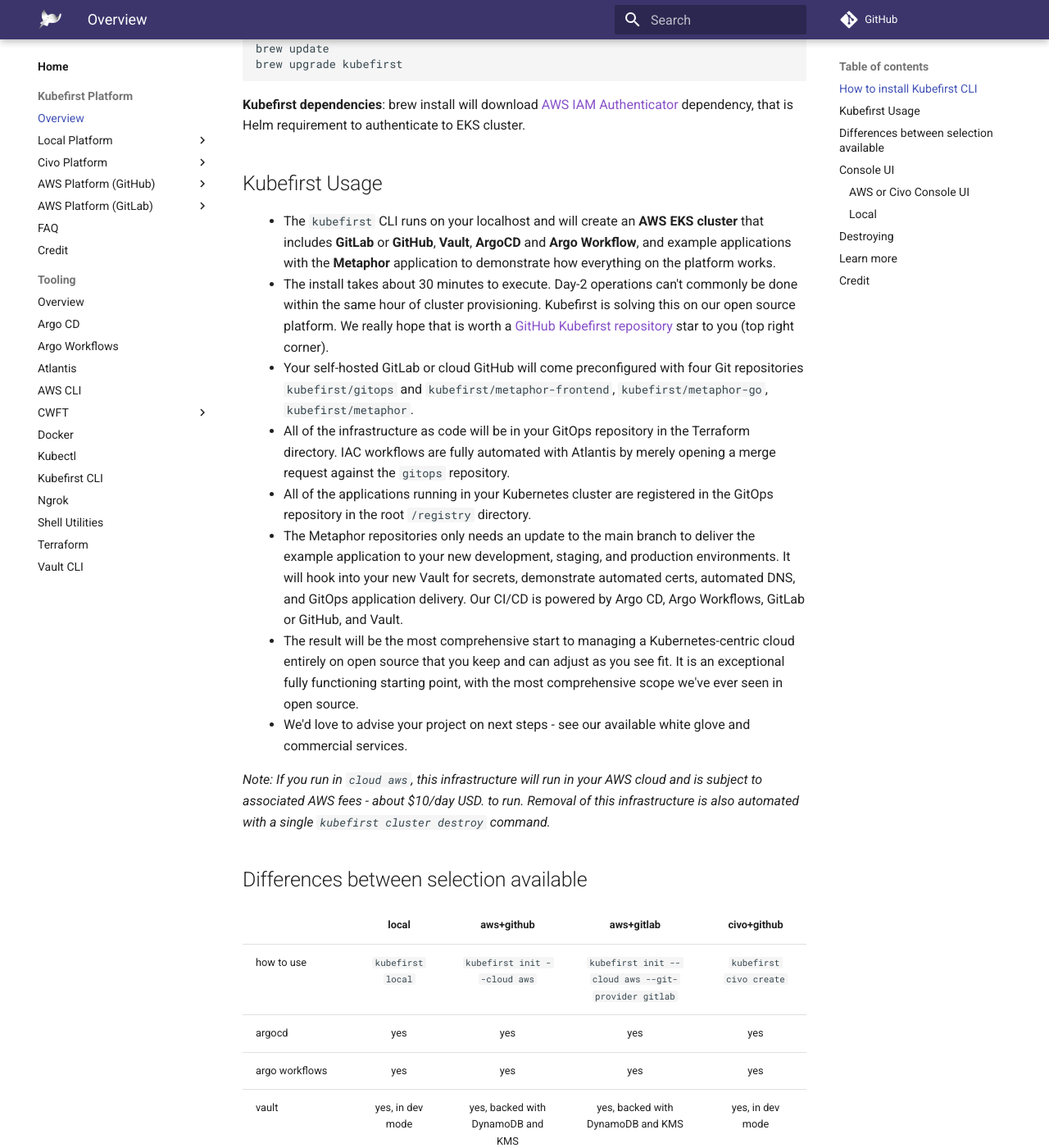
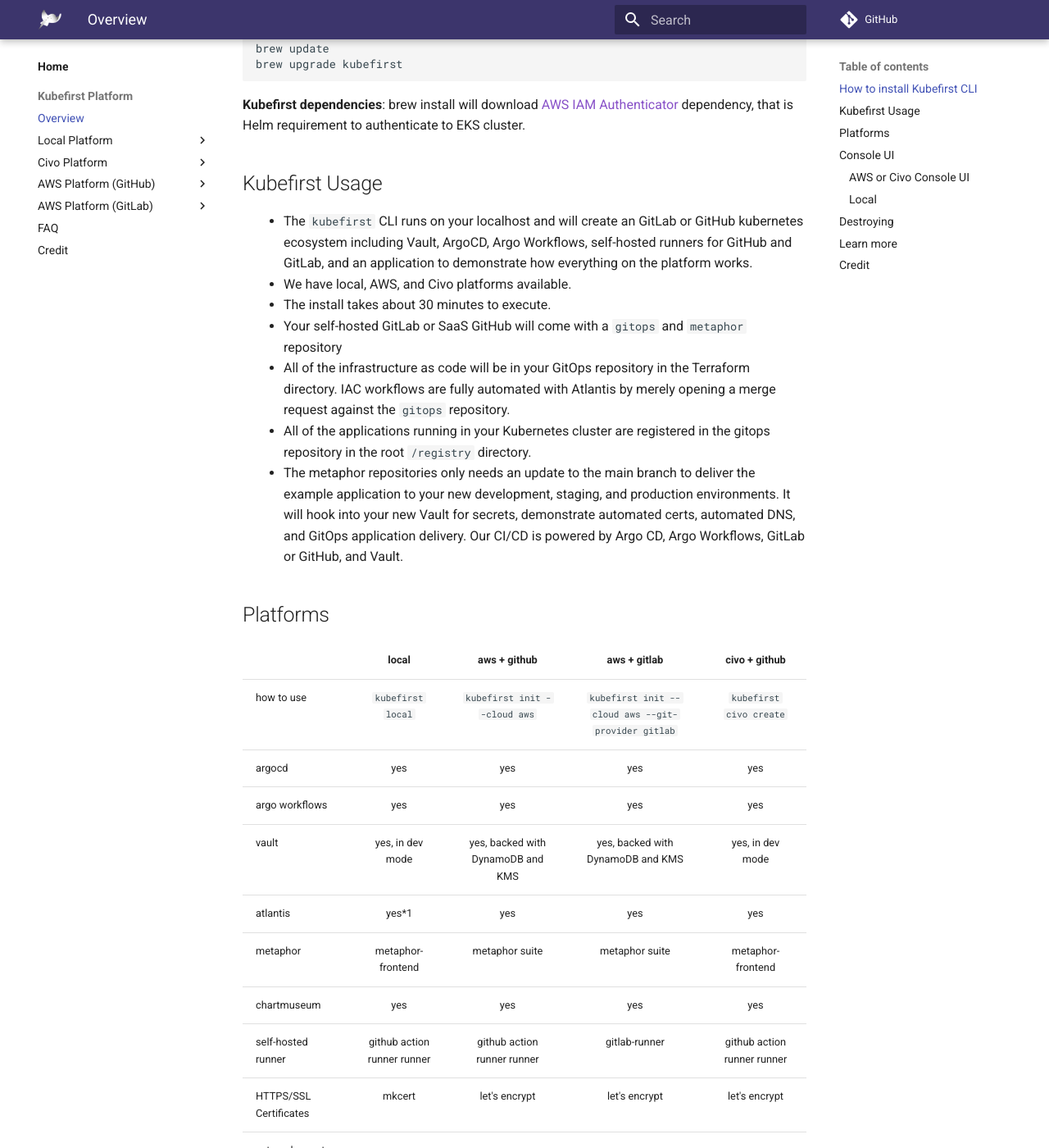
Before and after one commit to konstructio/kubefirst, an MkDocs documentation site: the page built from docs/kubefirst/overview.md, in a window 1280 px wide and 1400 px high, scrolled down 1222 px. Shown: the whole window at 82% size. Built offline with MkDocs 1.6.1 and Material for MkDocs 9.7.7, drawn with Linux system fonts in a browser that asks for light colours; comment, search, counter and statistics services are not loaded.

Commit message:
removing tooling

```diff
--- a/docs/kubefirst/overview.md
+++ b/docs/kubefirst/overview.md
@@ -29,21 +29,17 @@
 ## Kubefirst Usage
 
 [//]: # (todo: update wording)
-- The `kubefirst` CLI runs on your localhost and will create an **AWS EKS cluster** that includes **GitLab** or **GitHub**, **Vault**, **ArgoCD** and **Argo Workflow**, and example applications with the **Metaphor** application to demonstrate how everything on the platform works.
-- The install takes about 30 minutes to execute. Day-2 operations can't commonly be done within the same hour of cluster provisioning. Kubefirst is solving this on our open source platform. We really hope that is worth a [GitHub Kubefirst repository](https://github.com/kubefirst/kubefirst) star to you (top right corner).
-- Your self-hosted GitLab or cloud GitHub will come preconfigured with four Git repositories `kubefirst/gitops` and `kubefirst/metaphor-frontend`, `kubefirst/metaphor-go`, `kubefirst/metaphor`.
+- The `kubefirst` CLI runs on your localhost and will create an GitLab or GitHub kubernetes ecosystem including Vault, ArgoCD, Argo Workflows, self-hosted runners for GitHub and GitLab, and an application to demonstrate how everything on the platform works.
+- We have local, AWS, and Civo platforms available.
+- The install takes about 30 minutes to execute.
+- Your self-hosted GitLab or SaaS GitHub will come with a `gitops` and `metaphor` repository
 - All of the infrastructure as code will be in your GitOps repository in the Terraform directory. IAC workflows are fully automated with Atlantis by merely opening a merge request against the `gitops` repository.
-- All of the applications running in your Kubernetes cluster are registered in the GitOps repository in the root `/registry` directory.
-- The Metaphor repositories only needs an update to the main branch to deliver the example application to your new development, staging, and production environments. It will hook into your new Vault for secrets, demonstrate automated certs, automated DNS, and GitOps application delivery. Our CI/CD is powered by Argo CD, Argo Workflows, GitLab or GitHub, and Vault.
-- The result will be the most comprehensive start to managing a Kubernetes-centric cloud entirely on open source that you keep and can adjust as you see fit. It is an exceptional fully functioning starting point, with the most comprehensive scope we've ever seen in open source.
-- We'd love to advise your project on next steps - see our available white glove and commercial services.
+- All of the applications running in your Kubernetes cluster are registered in the gitops repository in the root `/registry` directory.
+- The metaphor repositories only needs an update to the main branch to deliver the example application to your new development, staging, and production environments. It will hook into your new Vault for secrets, demonstrate automated certs, automated DNS, and GitOps application delivery. Our CI/CD is powered by Argo CD, Argo Workflows, GitLab or GitHub, and Vault.
 
-_Note: If you run in `cloud aws`, this infrastructure will run in your AWS cloud and is subject to associated AWS fees - about $10/day USD.
-to run. Removal of this infrastructure is also automated with a single `kubefirst cluster destroy` command._
+## Platforms
 
-## Differences between selection available
-
-|   | local | aws+github | aws+gitlab | civo+github |
+|   | local | aws + github | aws + gitlab | civo + github |
 |:--|:--:|:--:|:--:|:--:|
 |how to use| `kubefirst local` | `kubefirst init --cloud aws` | `kubefirst init --cloud aws --git-provider gitlab` | `kubefirst civo create` |
 |argocd| yes | yes | yes | yes |
--- a/mkdocs.yml
+++ b/mkdocs.yml
@@ -80,26 +80,26 @@
         - Destroy: 'kubefirst/gitlab/destroy.md'
       - FAQ: 'kubefirst/FAQ.md'
       - Credit: 'kubefirst/credit.md'
-    - Tooling:
-      - Overview: 'tooling/tooling-overview.md'
-      - Argo CD: 'tooling/argocd.md'
-      - Argo Workflows: 'tooling/argo.md'
-      - Atlantis: 'tooling/atlantis.md'
-      - AWS CLI: 'tooling/aws-cli.md'
-      - CWFT:
-        - Overview: 'tooling/argo/cwft-overview.md'
-        - cwft-ci: 'tooling/argo/cwft-ci.md'
-        - cwft-docker: 'tooling/argo/cwft-docker.md'
-        - cwft-git: 'tooling/argo/cwft-git.md'
-        - cwft-helm: 'tooling/argo/cwft-helm.md'
-        - cwft-npm: 'tooling/argo/cwft-npm.md'
-      - Docker: 'tooling/docker.md'
-      - Kubectl:  'tooling/kubectl.md'
-      - Kubefirst CLI: 'tooling/kubefirst-cli.md'
-      - Ngrok: 'tooling/ngrok.md'
-      - Shell Utilities: 'tooling/shell-utilities.md'
-      - Terraform: 'tooling/terraform.md'
-      - Vault CLI: 'tooling/vault-cli.md'
+  # - Tooling:
+  #   - Overview: 'tooling/tooling-overview.md'
+  #   - Argo CD: 'tooling/argocd.md'
+  #   - Argo Workflows: 'tooling/argo.md'
+  #   - Atlantis: 'tooling/atlantis.md'
+  #   - AWS CLI: 'tooling/aws-cli.md'
+  #   - CWFT:
+  #     - Overview: 'tooling/argo/cwft-overview.md'
+  #     - cwft-ci: 'tooling/argo/cwft-ci.md'
+  #     - cwft-docker: 'tooling/argo/cwft-docker.md'
+  #     - cwft-git: 'tooling/argo/cwft-git.md'
+  #     - cwft-helm: 'tooling/argo/cwft-helm.md'
+  #     - cwft-npm: 'tooling/argo/cwft-npm.md'
+  #   - Docker: 'tooling/docker.md'
+  #   - Kubectl:  'tooling/kubectl.md'
+  #   - Kubefirst CLI: 'tooling/kubefirst-cli.md'
+  #   - Ngrok: 'tooling/ngrok.md'
+  #   - Shell Utilities: 'tooling/shell-utilities.md'
+  #   - Terraform: 'tooling/terraform.md'
+  #   - Vault CLI: 'tooling/vault-cli.md'
   - Community:
     - Community: 'community/index.md'
   - Roadmap:
```
